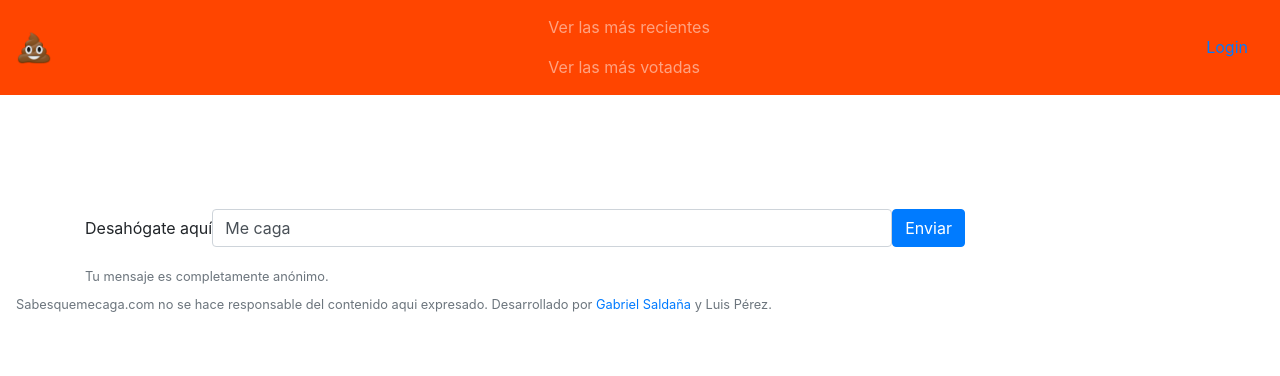
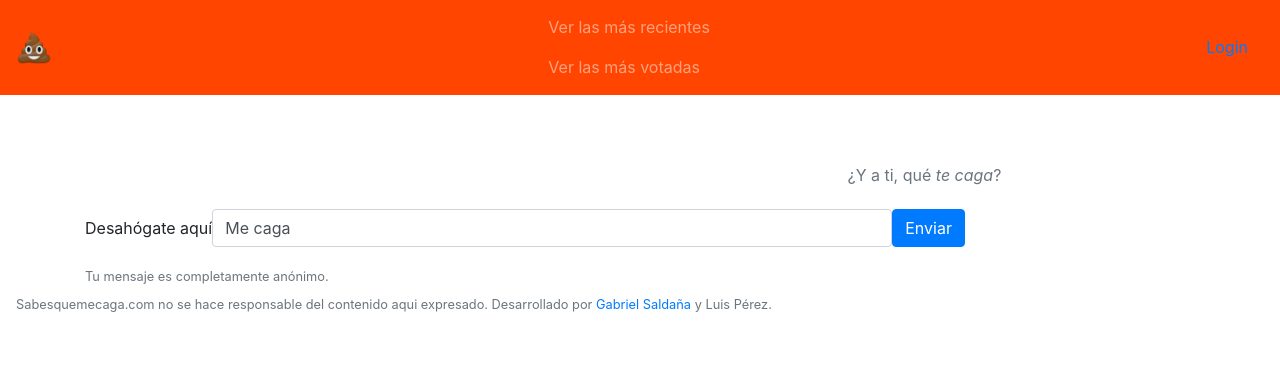
Before and after one commit to gabrielsaldana/sqmc, a Django app: page /new in a window 1280 px wide. Shown: the part 81-457 px from the top of the page. Run offline with Django 3.2, Linux system fonts and the light colour scheme; style sheets or scripts are compiled from the project's sources; parts of the project's set-up code (start-up, migrations or seed data) failed here and were passed over; some libraries are stand-ins or nearby versions.

Commit message:
Adds style to texts

```diff
--- a/sabesqmc/quote/templates/detail.html
+++ b/sabesqmc/quote/templates/detail.html
@@ -18,7 +18,7 @@
 
 <div class="row white-text text-xs-center">
 <h2>Decir "me molesta" muchas veces no es suficiente</h2>
-<p>¿Y a ti, qué <em>te caga</em>?</p>
+<p class="text-muted">¿Y a ti, qué <em>te caga</em>?</p>
 </div>
 
 {% include 'quote_form.html' %}
--- a/sabesqmc/quote/templates/new.html
+++ b/sabesqmc/quote/templates/new.html
@@ -4,7 +4,7 @@
 {% block content %}
 <div class="row white-text text-xs-center">
   <h2>Decir "me molesta" muchas veces no es suficiente</h2>
-  <p>¿Y a ti, qué <em>te caga</em>?</p>
+  <p class="text-muted">¿Y a ti, qué <em>te caga</em>?</p>
 </div>
 
 {% include 'quote_form.html' %}
```
